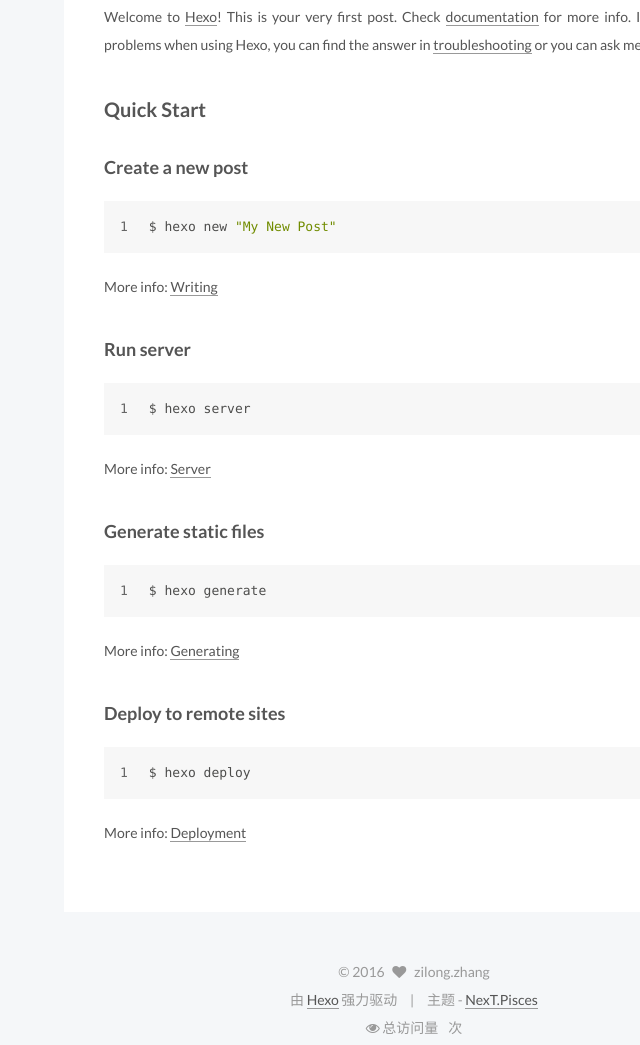
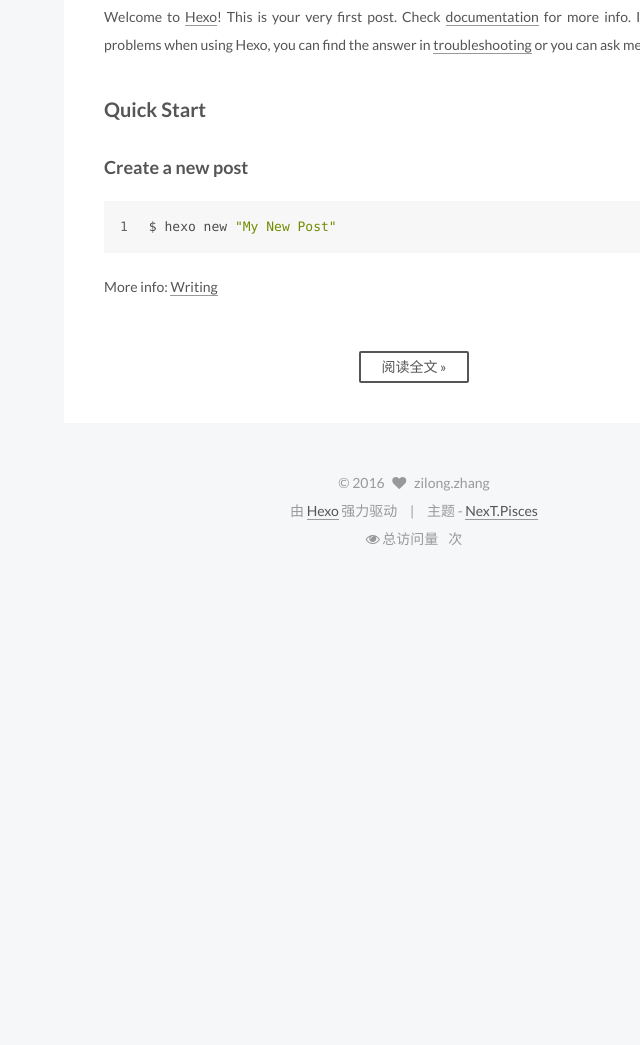
Before and after one commit to Alarm1673/Alarm1673.github.io, a plain HTML site: page index.html in a window 1280 px wide. Shown: the part 911-1956 px from the top of the page, without its empty margins (356-996 px from the left). After the commit the page ends 1484 px from the top, so only its background shows below. Drawn offline with Linux system fonts and the light colour scheme; some packages are replaced by stand-ins of ours; a script that the page names is missing.

Commit message:
Site updated: 2016-09-04 17:49:21

```diff
--- a/css/main.css
+++ b/css/main.css
@@ -1549,7 +1549,7 @@
   width: 4px;
   height: 4px;
   border-radius: 50%;
-  background: #c79532;
+  background: #f57181;
 }
 .links-of-blogroll {
   font-size: 13px;
--- a/index.html
+++ b/index.html
@@ -401,18 +401,14 @@
 
 
 
-
-            <p>Welcome to <a href="https://hexo.io/" target="_blank" rel="external">Hexo</a>! This is your very first post. Check <a href="https://hexo.io/docs/" target="_blank" rel="external">documentation</a> for more info. If you get any problems when using Hexo, you can find the answer in <a href="https://hexo.io/docs/troubleshooting.html" target="_blank" rel="external">troubleshooting</a> or you can ask me on <a href="https://github.com/hexojs/hexo/issues" target="_blank" rel="external">GitHub</a>.</p>
+          <p>Welcome to <a href="https://hexo.io/">Hexo</a>! This is your very first post. Check <a href="https://hexo.io/docs/">documentation</a> for more info. If you get any problems when using Hexo, you can find the answer in <a href="https://hexo.io/docs/troubleshooting.html">troubleshooting</a> or you can ask me on <a href="https://github.com/hexojs/hexo/issues">GitHub</a>.</p>
 <h2 id="Quick-Start"><a href="#Quick-Start" class="headerlink" title="Quick Start"></a>Quick Start</h2><h3 id="Create-a-new-post"><a href="#Create-a-new-post" class="headerlink" title="Create a new post"></a>Create a new post</h3><figure class="highlight bash"><table><tr><td class="gutter"><pre><div class="line">1</div></pre></td><td class="code"><pre><div class="line">$ hexo new <span class="string">"My New Post"</span></div></pre></td></tr></table></figure>
-<p>More info: <a href="https://hexo.io/docs/writing.html" target="_blank" rel="external">Writing</a></p>
-<h3 id="Run-server"><a href="#Run-server" class="headerlink" title="Run server"></a>Run server</h3><figure class="highlight bash"><table><tr><td class="gutter"><pre><div class="line">1</div></pre></td><td class="code"><pre><div class="line">$ hexo server</div></pre></td></tr></table></figure>
-<p>More info: <a href="https://hexo.io/docs/server.html" target="_blank" rel="external">Server</a></p>
-<h3 id="Generate-static-files"><a href="#Generate-static-files" class="headerlink" title="Generate static files"></a>Generate static files</h3><figure class="highlight bash"><table><tr><td class="gutter"><pre><div class="line">1</div></pre></td><td class="code"><pre><div class="line">$ hexo generate</div></pre></td></tr></table></figure>
-<p>More info: <a href="https://hexo.io/docs/generating.html" target="_blank" rel="external">Generating</a></p>
-<h3 id="Deploy-to-remote-sites"><a href="#Deploy-to-remote-sites" class="headerlink" title="Deploy to remote sites"></a>Deploy to remote sites</h3><figure class="highlight bash"><table><tr><td class="gutter"><pre><div class="line">1</div></pre></td><td class="code"><pre><div class="line">$ hexo deploy</div></pre></td></tr></table></figure>
-<p>More info: <a href="https://hexo.io/docs/deployment.html" target="_blank" rel="external">Deployment</a></p>
-
-
+<p>More info: <a href="https://hexo.io/docs/writing.html">Writing</a></p>
+          <div class="post-more-link text-center">
+            <a class="btn" href="/2016/08/27/hello-world/#more" rel="contents">
+              阅读全文 &raquo;
+            </a>
+          </div>
 
 
     </div>
```
Also changed, not shown: 2016/08/27/hello-world/index.html (+2 -1 lines).
